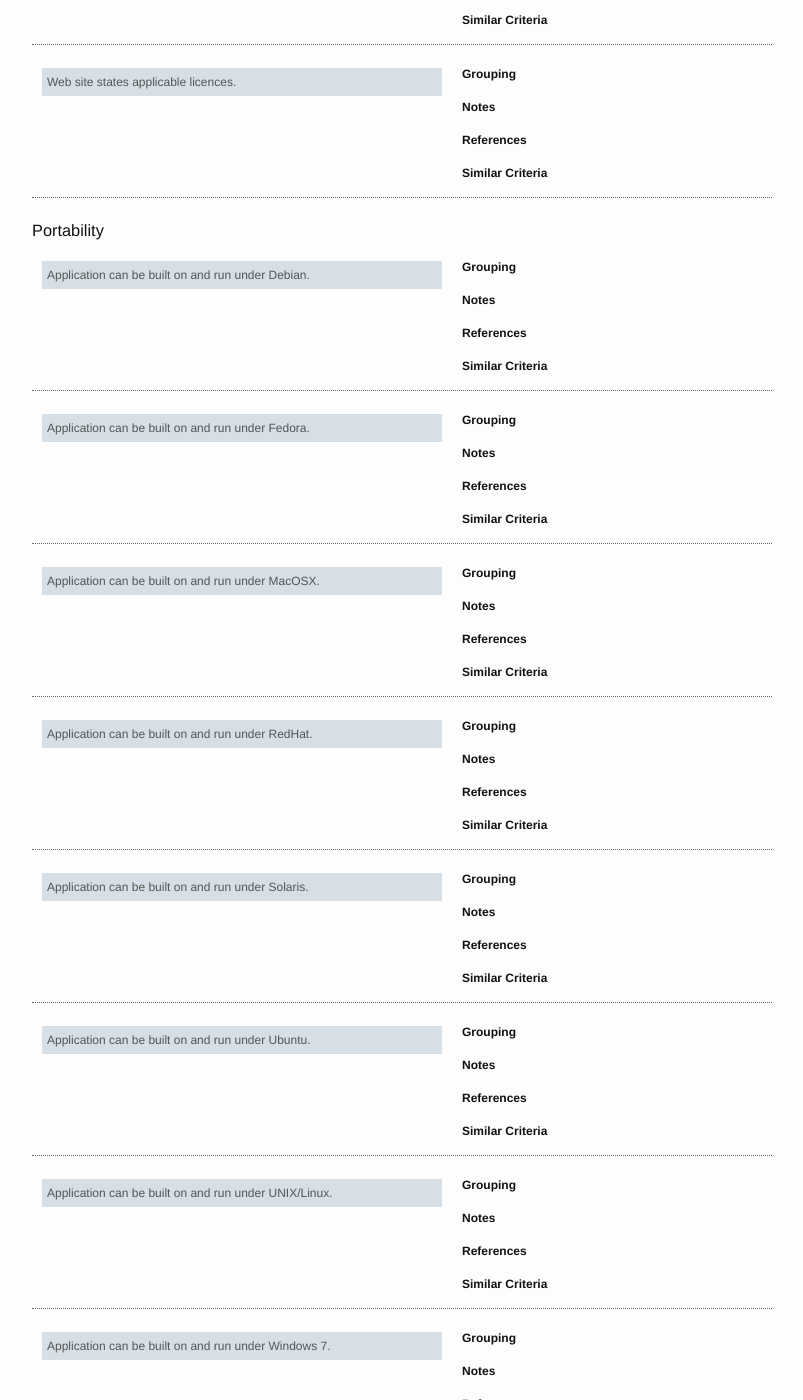
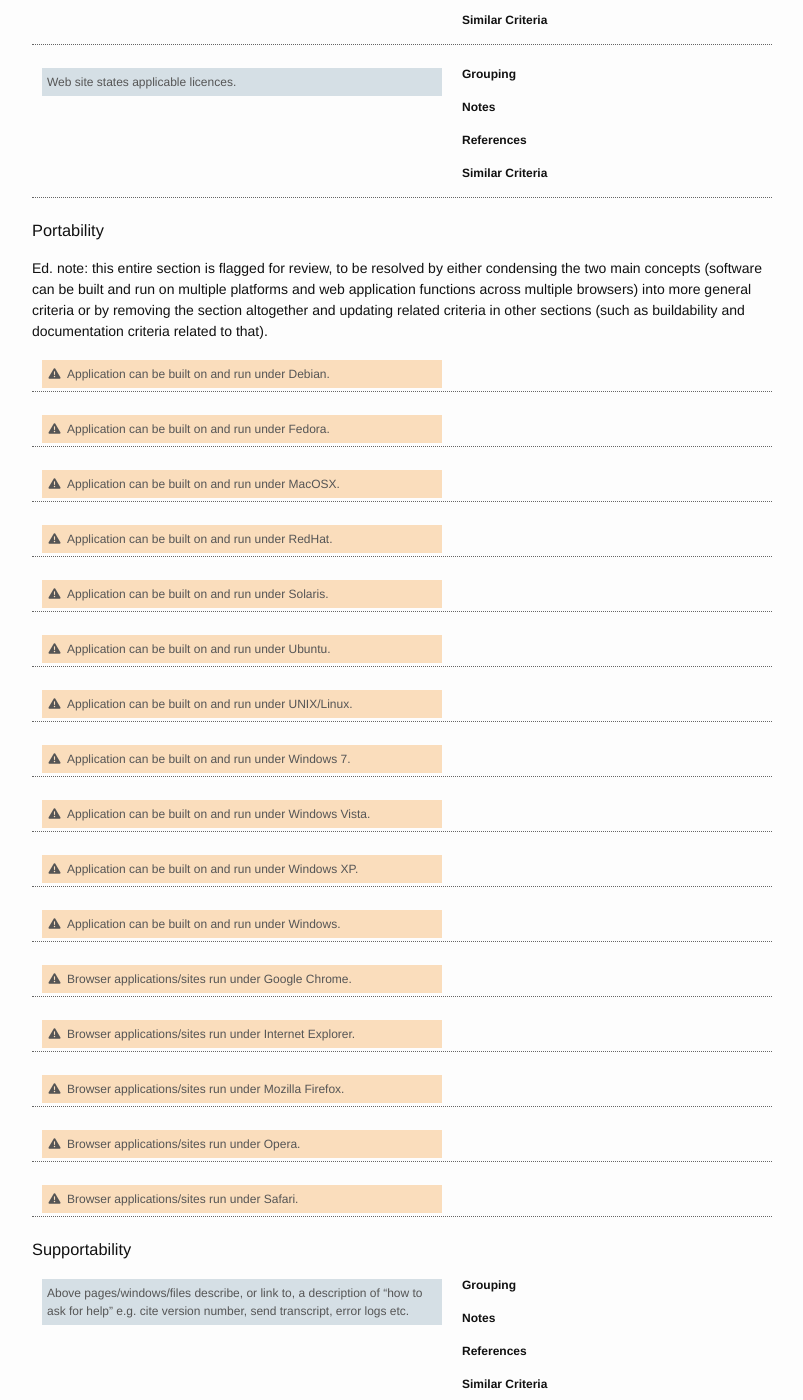
Before and after one commit to roomthily/technology-evaluation-research, a Jekyll site: the page built from guidelines/index.md, in a window 1280 px wide and 1400 px high, scrolled down 18910 px. Shown: the whole window, without its empty margins (238-1041 px from the left). Built offline with Jekyll 4.4.1, drawn with Linux system fonts in a browser that asks for light colours; nearby versions of some CDN libraries; a script that is not in the unit is left out; some of the changed text lies outside the part shown.

Commit message:
updated portability

```diff
--- a/guidelines/index.md
+++ b/guidelines/index.md
@@ -1674,244 +1674,118 @@ For criteria categorized as "Other", all received criteria are included, as is,
 
     <h3 id="sustainability-portability">Portability</h3>
     <div class="criteria">
-        <div class="criterion">
-            <div class="revisions">
-                <p class="original">Application can be built on and run under Debian.</p>
-            </div>
-            <div class="metadata">
-                <h4>Grouping</h4>
-                <p></p>
-                <h4>Notes</h4>
-                <p></p>
-                <h4>References</h4>
-                <p><a href="#"></a></p>
-                <h4>Similar Criteria</h4>
-                <p><a href="#"></a></p>
-            </div>
-        </div>
-        <div class="criterion">
-            <div class="revisions">
-                <p class="original">Application can be built on and run under Fedora.</p>
-            </div>
-            <div class="metadata">
-                <h4>Grouping</h4>
-                <p></p>
-                <h4>Notes</h4>
-                <p></p>
-                <h4>References</h4>
-                <p><a href="#"></a></p>
-                <h4>Similar Criteria</h4>
-                <p><a href="#"></a></p>
-            </div>
-        </div>
-        <div class="criterion">
-            <div class="revisions">
-                <p class="original">Application can be built on and run under MacOSX.</p>
-            </div>
-            <div class="metadata">
-                <h4>Grouping</h4>
-                <p></p>
-                <h4>Notes</h4>
-                <p></p>
-                <h4>References</h4>
-                <p><a href="#"></a></p>
-                <h4>Similar Criteria</h4>
-                <p><a href="#"></a></p>
-            </div>
-        </div>
-        <div class="criterion">
-            <div class="revisions">
-                <p class="original">Application can be built on and run under RedHat.</p>
-            </div>
-            <div class="metadata">
-                <h4>Grouping</h4>
-                <p></p>
-                <h4>Notes</h4>
-                <p></p>
-                <h4>References</h4>
-                <p><a href="#"></a></p>
-                <h4>Similar Criteria</h4>
-                <p><a href="#"></a></p>
-            </div>
-        </div>
-        <div class="criterion">
-            <div class="revisions">
-                <p class="original">Application can be built on and run under Solaris.</p>
-            </div>
-            <div class="metadata">
-                <h4>Grouping</h4>
-                <p></p>
-                <h4>Notes</h4>
-                <p></p>
-                <h4>References</h4>
-                <p><a href="#"></a></p>
-                <h4>Similar Criteria</h4>
-                <p><a href="#"></a></p>
-            </div>
-        </div>
-        <div class="criterion">
-            <div class="revisions">
-                <p class="original">Application can be built on and run under Ubuntu.</p>
-            </div>
-            <div class="metadata">
-                <h4>Grouping</h4>
-                <p></p>
-                <h4>Notes</h4>
-                <p></p>
-                <h4>References</h4>
-                <p><a href="#"></a></p>
-                <h4>Similar Criteria</h4>
-                <p><a href="#"></a></p>
-            </div>
-        </div>
-        <div class="criterion">
-            <div class="revisions">
-                <p class="original">Application can be built on and run under UNIX/Linux.</p>
-            </div>
-            <div class="metadata">
-                <h4>Grouping</h4>
-                <p></p>
-                <h4>Notes</h4>
-                <p></p>
-                <h4>References</h4>
-                <p><a href="#"></a></p>
-                <h4>Similar Criteria</h4>
-                <p><a href="#"></a></p>
-            </div>
-        </div>
-        <div class="criterion">
-            <div class="revisions">
-                <p class="original">Application can be built on and run under Windows 7.</p>
-            </div>
-            <div class="metadata">
-                <h4>Grouping</h4>
-                <p></p>
-                <h4>Notes</h4>
-                <p></p>
-                <h4>References</h4>
-                <p><a href="#"></a></p>
-                <h4>Similar Criteria</h4>
-                <p><a href="#"></a></p>
-            </div>
-        </div>
-        <div class="criterion">
-            <div class="revisions">
-                <p class="original">Application can be built on and run under Windows Vista.</p>
-            </div>
-            <div class="metadata">
-                <h4>Grouping</h4>
-                <p></p>
-                <h4>Notes</h4>
-                <p></p>
-                <h4>References</h4>
-                <p><a href="#"></a></p>
-                <h4>Similar Criteria</h4>
-                <p><a href="#"></a></p>
-            </div>
-        </div>
-        <div class="criterion">
-            <div class="revisions">
-                <p class="original">Application can be built on and run under Windows XP.</p>
-            </div>
-            <div class="metadata">
-                <h4>Grouping</h4>
-                <p></p>
-                <h4>Notes</h4>
-                <p></p>
-                <h4>References</h4>
-                <p><a href="#"></a></p>
-                <h4>Similar Criteria</h4>
-                <p><a href="#"></a></p>
-            </div>
-        </div>
-        <div class="criterion">
-            <div class="revisions">
-                <p class="original">Application can be built on and run under Windows.</p>
-            </div>
-            <div class="metadata">
-                <h4>Grouping</h4>
-                <p></p>
-                <h4>Notes</h4>
-                <p></p>
-                <h4>References</h4>
-                <p><a href="#"></a></p>
-                <h4>Similar Criteria</h4>
-                <p><a href="#"></a></p>
-            </div>
-        </div>
-        <div class="criterion">
-            <div class="revisions">
-                <p class="original">Browser applications/sites run under Google Chrome.</p>
-            </div>
-            <div class="metadata">
-                <h4>Grouping</h4>
-                <p></p>
-                <h4>Notes</h4>
-                <p></p>
-                <h4>References</h4>
-                <p><a href="#"></a></p>
-                <h4>Similar Criteria</h4>
-                <p><a href="#"></a></p>
-            </div>
-        </div>
-        <div class="criterion">
-            <div class="revisions">
-                <p class="original">Browser applications/sites run under Internet Explorer.</p>
-            </div>
-            <div class="metadata">
-                <h4>Grouping</h4>
-                <p></p>
-                <h4>Notes</h4>
-                <p></p>
-                <h4>References</h4>
-                <p><a href="#"></a></p>
-                <h4>Similar Criteria</h4>
-                <p><a href="#"></a></p>
-            </div>
-        </div>
-        <div class="criterion">
-            <div class="revisions">
-                <p class="original">Browser applications/sites run under Mozilla Firefox.</p>
-            </div>
-            <div class="metadata">
-                <h4>Grouping</h4>
-                <p></p>
-                <h4>Notes</h4>
-                <p></p>
-                <h4>References</h4>
-                <p><a href="#"></a></p>
-                <h4>Similar Criteria</h4>
-                <p><a href="#"></a></p>
-            </div>
-        </div>
-        <div class="criterion">
-            <div class="revisions">
-                <p class="original">Browser applications/sites run under Opera.</p>
-            </div>
-            <div class="metadata">
-                <h4>Grouping</h4>
-                <p></p>
-                <h4>Notes</h4>
-                <p></p>
-                <h4>References</h4>
-                <p><a href="#"></a></p>
-                <h4>Similar Criteria</h4>
-                <p><a href="#"></a></p>
-            </div>
-        </div>
-        <div class="criterion">
-            <div class="revisions">
-                <p class="original">Browser applications/sites run under Safari.</p>
-            </div>
-            <div class="metadata">
-                <h4>Grouping</h4>
-                <p></p>
-                <h4>Notes</h4>
-                <p></p>
-                <h4>References</h4>
-                <p><a href="#"></a></p>
-                <h4>Similar Criteria</h4>
-                <p><a href="#"></a></p>
+        <!-- scott -->
+        <p>Ed. note: this entire section is flagged for review, to be resolved by either condensing the two main concepts (software can be built and run on multiple platforms and web application functions across multiple browsers) into more general criteria or by removing the section altogether and updating related criteria in other sections (such as buildability and documentation criteria related to that).</p>
+        <div class="criterion">
+            <div class="revisions">
+                <p class="original questioned"><i class="fa fa-warning fa-fw"></i>Application can be built on and run under Debian.</p>
+            </div>
+            <div class="metadata">
+            </div>
+        </div>
+        <div class="criterion">
+            <div class="revisions">
+                <p class="original questioned"><i class="fa fa-warning fa-fw"></i>Application can be built on and run under Fedora.</p>
+            </div>
+            <div class="metadata">
+            </div>
+        </div>
+        <div class="criterion">
+            <div class="revisions">
+                <p class="original questioned"><i class="fa fa-warning fa-fw"></i>Application can be built on and run under MacOSX.</p>
+            </div>
+            <div class="metadata">
+            </div>
+        </div>
+        <div class="criterion">
+            <div class="revisions">
+                <p class="original questioned"><i class="fa fa-warning fa-fw"></i>Application can be built on and run under RedHat.</p>
+            </div>
+            <div class="metadata">
+            </div>
+        </div>
+        <div class="criterion">
+            <div class="revisions">
+                <p class="original questioned"><i class="fa fa-warning fa-fw"></i>Application can be built on and run under Solaris.</p>
+            </div>
+            <div class="metadata">
+            </div>
+        </div>
+        <div class="criterion">
+            <div class="revisions">
+                <p class="original questioned"><i class="fa fa-warning fa-fw"></i>Application can be built on and run under Ubuntu.</p>
+            </div>
+            <div class="metadata">
+            </div>
+        </div>
+        <div class="criterion">
+            <div class="revisions">
+                <p class="original questioned"><i class="fa fa-warning fa-fw"></i>Application can be built on and run under UNIX/Linux.</p>
+            </div>
+            <div class="metadata">
+            </div>
+        </div>
+        <div class="criterion">
+            <div class="revisions">
+                <p class="original questioned"><i class="fa fa-warning fa-fw"></i>Application can be built on and run under Windows 7.</p>
+            </div>
+            <div class="metadata">
+            </div>
+        </div>
+        <div class="criterion">
+            <div class="revisions">
+                <p class="original questioned"><i class="fa fa-warning fa-fw"></i>Application can be built on and run under Windows Vista.</p>
+            </div>
+            <div class="metadata">
+            </div>
+        </div>
+        <div class="criterion">
+            <div class="revisions">
+                <p class="original questioned"><i class="fa fa-warning fa-fw"></i>Application can be built on and run under Windows XP.</p>
+            </div>
+            <div class="metadata">
+            </div>
+        </div>
+        <div class="criterion">
+            <div class="revisions">
+                <p class="original questioned"><i class="fa fa-warning fa-fw"></i>Application can be built on and run under Windows.</p>
+            </div>
+            <div class="metadata">
+            </div>
+        </div>
+        <div class="criterion">
+            <div class="revisions">
+                <p class="original questioned"><i class="fa fa-warning fa-fw"></i>Browser applications/sites run under Google Chrome.</p>
+            </div>
+            <div class="metadata">
+            </div>
+        </div>
+        <div class="criterion">
+            <div class="revisions">
+                <p class="original questioned"><i class="fa fa-warning fa-fw"></i>Browser applications/sites run under Internet Explorer.</p>
+            </div>
+            <div class="metadata">
+            </div>
+        </div>
+        <div class="criterion">
+            <div class="revisions">
+                <p class="original questioned"><i class="fa fa-warning fa-fw"></i>Browser applications/sites run under Mozilla Firefox.</p>
+            </div>
+            <div class="metadata">
+            </div>
+        </div>
+        <div class="criterion">
+            <div class="revisions">
+                <p class="original questioned"><i class="fa fa-warning fa-fw"></i>Browser applications/sites run under Opera.</p>
+            </div>
+            <div class="metadata">
+            </div>
+        </div>
+        <div class="criterion">
+            <div class="revisions">
+                <p class="original questioned"><i class="fa fa-warning fa-fw"></i>Browser applications/sites run under Safari.</p>
+            </div>
+            <div class="metadata">
             </div>
         </div>
     </div> <!-- end Sustainability:Portability-->
```
